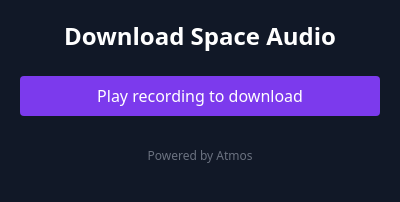
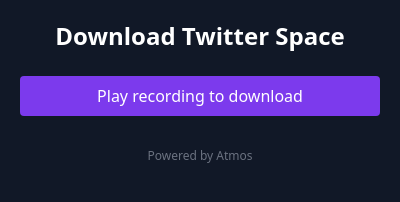
Before and after one commit to Raymmar/download-twitter-spaces, a browser extension: page popup.html in a window 400 px wide. Drawn offline with nearby package versions, Linux system fonts and the light colour scheme.

Commit message:
minor updates

```diff
--- a/popup.html
+++ b/popup.html
@@ -26,7 +26,7 @@
 </head>
 <body class="bg-gray-900 text-white p-5">
   <div id="mainContent">
-    <h1 class="text-2xl font-bold text-center mb-6">Download Space Audio</h1>
+    <h1 class="text-2xl font-bold text-center mb-6">Download Twitter Space</h1>
     <button id="downloadBtn" class="w-full bg-purple-600 text-white py-2 rounded mb-4 disabled:bg-gray-600 disabled:cursor-not-allowed">Play recording to download</button>
     <progress id="progressBar" max="100" value="0"></progress>
     <div id="spinner" class="hidden w-10 h-10 border-4 border-solid rounded-full animate-spin mx-auto spinner"></div>
```
Also changed, not shown: manifest.json.
